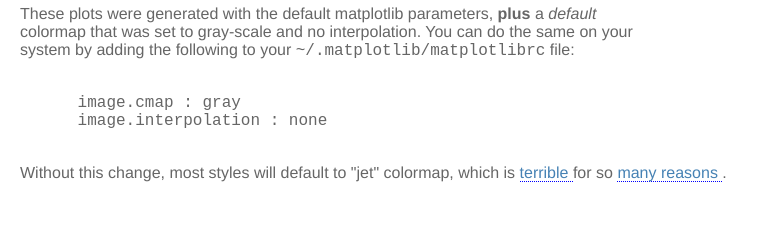
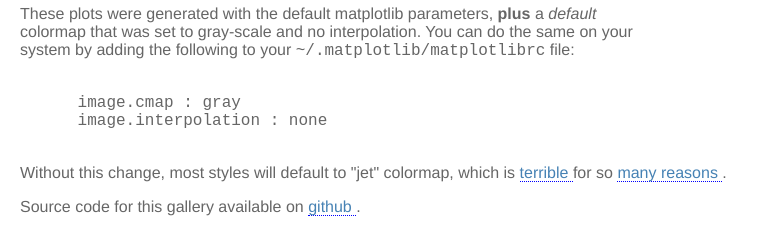
Before and after one commit to tonysyu/matplotlib-style-gallery, a Python web app: template mpl_style_gallery/templates/index.html in a window 1280 px wide. Shown: the part 619-855 px from the top of the page, without its empty margins (0-769 px from the left). Before the commit the page ends 801 px from the top, so only its background shows below. Run offline with Jinja, Linux system fonts and the light colour scheme; the template is opened without the code that fills it: most values are stand-ins (such as "Sample title", 1, 10 or a date in 2020); grey boxes marked "Sample" are stand-in pictures.

Commit message:
Add link to source

```diff
--- a/mpl_style_gallery/templates/index.html
+++ b/mpl_style_gallery/templates/index.html
@@ -91,6 +91,12 @@
 
   </p>
 
+  Source code for this gallery available on
+  <a href="https://github.com/tonysyu/matplotlib-style-gallery">
+      github
+  </a>.
+
+
   <script src="static/js/spin.min.js"></script>
 
 {% endblock %}
```
